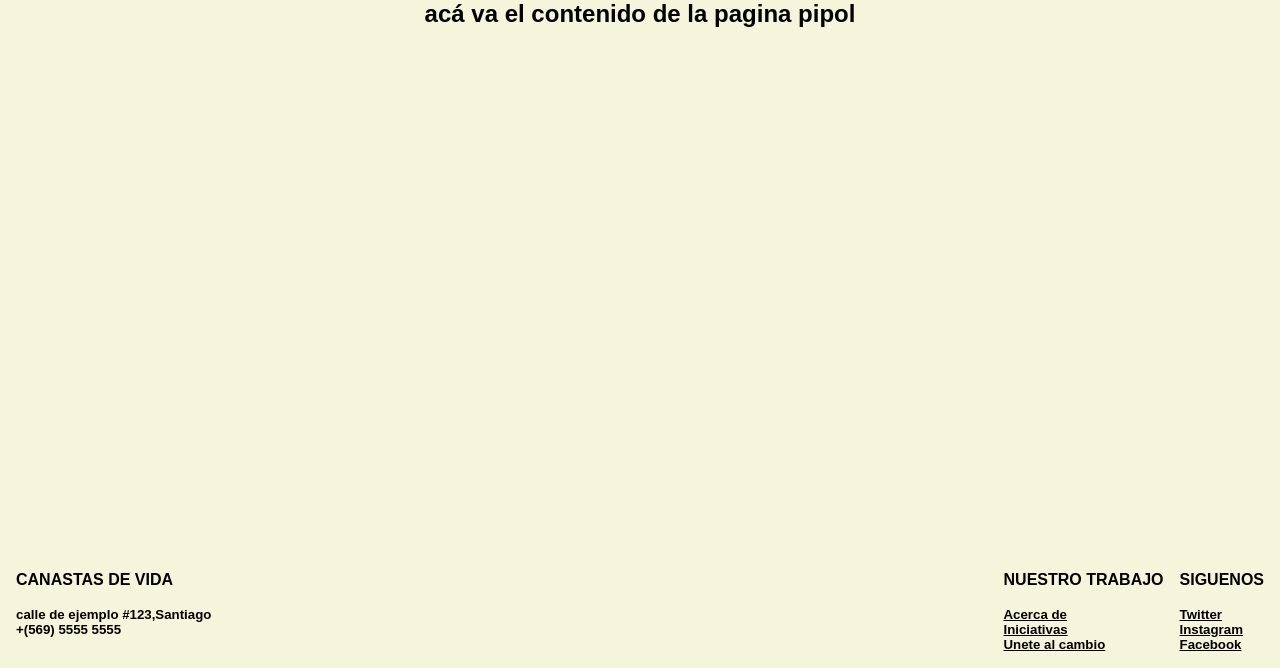
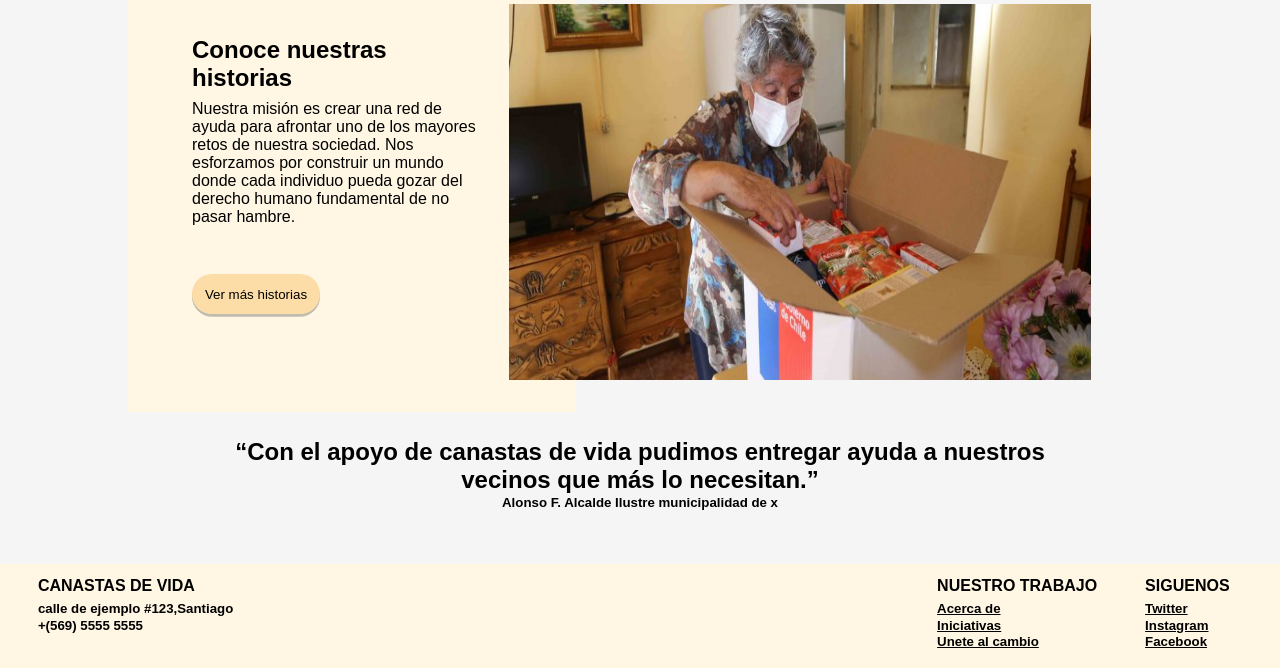
Before and after one commit to GenerationGrupo6/Proyecto-saciarte, a plain HTML site: page pagina2.html in a window 1280 px wide. Shown: the part 132-800 px from the top of the page. Drawn offline with Linux system fonts and the light colour scheme.

Commit message:
pagina visualmente lista, falta funcionalidad

```diff
--- a/css/style.css
+++ b/css/style.css
@@ -2,29 +2,89 @@
     margin: 0;
     padding: 0;
     box-sizing: border-box;
-    font-family: sans-serif;
+    font-family: arial;
 }
 body{
     display: flex;
     flex-direction: column;
     min-height: 100vh;
-    background-color: beige;
+    min-width: 100vw;
+    background-color: whitesmoke;
 }
 main{
     flex: 1;
+    display: flex;
+    flex-direction: column;
+}
+.contenedor-Beige{
+    background-color: #FFF7E4;
+    height: 55vh;
+    width: 35vw;
+    display: flex;
+    margin-left: 10% ;
+}
+.contenedor-Contenido {
+    display: flex;
+    flex-direction: column;
+    padding-top: 5%;
+    padding-left: 5%;
+    gap: 0.5rem;
+    height: auto;
+    width: 28%;
+    position: absolute;
+}
+#destacado{
+    font-size: 1.2vi;
+}
+.parrafo{
+    font-size: 0.8vi;
+}
+.btn{
+    margin-top: 3em;
+    background-color: rgba(245, 160, 29, 0.3);
+    border-radius: 30vh;
+    border: none;
+    box-shadow: 0em 0.2em 0em 0em rgba(98, 98, 98, 0.4);
+    height: 5vh;
+    width: 10vw;
+}
+.btn:hover{
+    box-shadow: 0em 0.2em 0em 0em rgba(98, 98, 98, 0.7);
+    cursor: pointer;
+}
+
+#imagenPag2{
+    margin-top: 2rem;
+    margin-bottom: 2rem;
+    margin-left: 85%;
+    margin-right: 30rem;
+    width: 130%;
+    height: auto;
+}
+.fraseDeAutor{
+    display: flex;
+    flex-direction: column;
+    margin: 2% 15%;
     text-align: center;
+    align-items: center;
+    gap: 0.1rem;
 }
 footer{
-    padding: 1rem;
+    background-color: #FFF7E4;
+    padding: 1%;
     display: flex;
     justify-content: space-between;
+    height: 13vh;
+    width: auto;
 }
 header{
     display: flex;
     align-items: center;
     justify-content: space-between;
-    padding: 1rem;
+    padding: 1%;
     background-color: whitesmoke;
+    height: 13vh;
+    width: auto;
 }
 .nav-list{
     display: flex;
@@ -35,11 +95,33 @@ header{
   max-width: 2rem;
 }
 .footer-Main{
-    font-weight: bold
+    font-weight: bold;
+    padding-bottom: 0.3rem;
+}
+#footer-Derecha{
+    display: flex;
+    gap: 1rem  ;
+    margin-left: 2%;
 }
 #footer-Izquierda{
     display: flex;
-    gap: 1rem  ;
+    gap: 3rem  ;
+    margin-right: 3%;
+}
+.col1{
+    gap: 0.1rem;
+    display: flex;
+    flex-direction: column;
+}
+.col2{
+    gap: 0.1rem;
+    display: flex;
+    flex-direction: column;
+}
+.col3{
+    gap: 0.1rem;
+    display: flex;
+    flex-direction: column;
 }
 .HiperLink{
     text-decoration: underline;
--- a/pagina2.html
+++ b/pagina2.html
@@ -10,10 +10,10 @@
     <header>
       <img
         id="Logo"
-        src="Img/Logo con nombre.jpg"
+        src="Img/Logo sin fondo.png"
         alt="Logo"
         width="250px"
-        height="100px"
+        height="80px"
       />
       <nav class="nav">
         <ul class="nav-list">
@@ -27,14 +27,32 @@
     </header>
 
     <main>
-      <h2>acá va el contenido de la pagina pipol</h2>
+      <div class="contenedor-Beige">
+        <div class="contenedor-Contenido">
+          <h2 class="destacado">Conoce nuestras historias</h2>
+          <p id="parrafo">
+            Nuestra misión es crear una red de ayuda para afrontar uno de los
+            mayores retos de nuestra sociedad. Nos esforzamos por construir un
+            mundo donde cada individuo pueda gozar del derecho humano
+            fundamental de no pasar hambre.
+          </p>
+          <button class="btn">Ver más historias</button>
+        </div>
+        <img src="Img/CanastaBasica1.jpg" alt="imagenPag2" id="imagenPag2" />
+      </div>
+      <div class="fraseDeAutor">
+        <h2>
+          “Con el apoyo de canastas de vida pudimos entregar ayuda a nuestros
+          vecinos que más lo necesitan.”
+        </h2>
+        <h5>Alonso F. Alcalde Ilustre municipalidad de x</h5>
+      </div>
     </main>
 
     <footer>
       <div id="footer-Derecha">
         <div class="col1">
           <h4 class="footer-Main">CANASTAS DE VIDA</h4>
-          <br />
           <h5>calle de ejemplo #123,Santiago</h5>
           <h5>+(569) 5555 5555</h5>
         </div>
@@ -42,14 +60,12 @@
       <div id="footer-Izquierda">
         <div class="col2">
           <h4 class="footer-Main">NUESTRO TRABAJO</h4>
-          <br />
           <h5 class="HiperLink">Acerca de</h5>
           <h5 class="HiperLink">Iniciativas</h5>
           <h5 class="HiperLink">Unete al cambio</h5>
         </div>
         <div class="col3">
           <h4 class="footer-Main">SIGUENOS</h4>
-          <br />
           <h5 class="HiperLink">Twitter</h5>
           <h5 class="HiperLink">Instagram</h5>
           <h5 class="HiperLink">Facebook</h5>
```
Also changed, not shown: Img/CanastaBasica1.jpg (added), Img/Logo sin fondo.png (added), Img/logo2.jpg (added).
